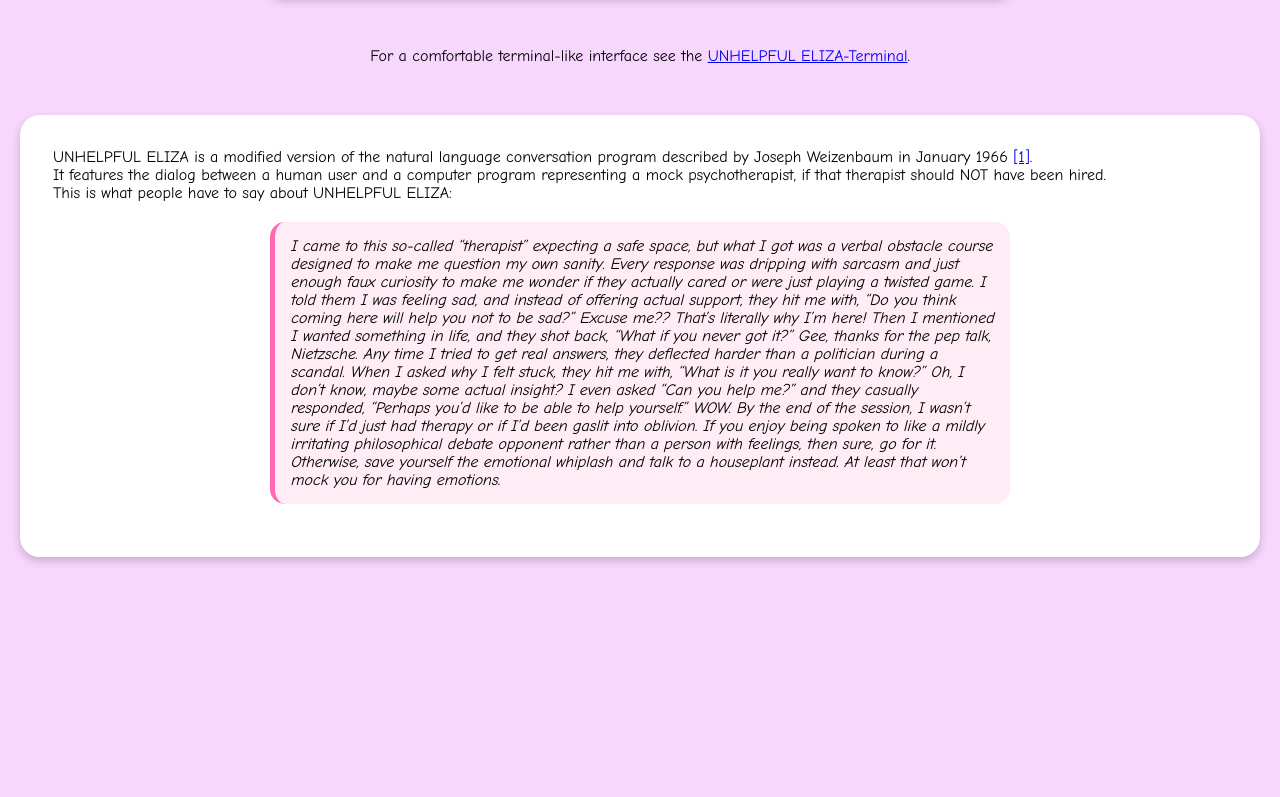
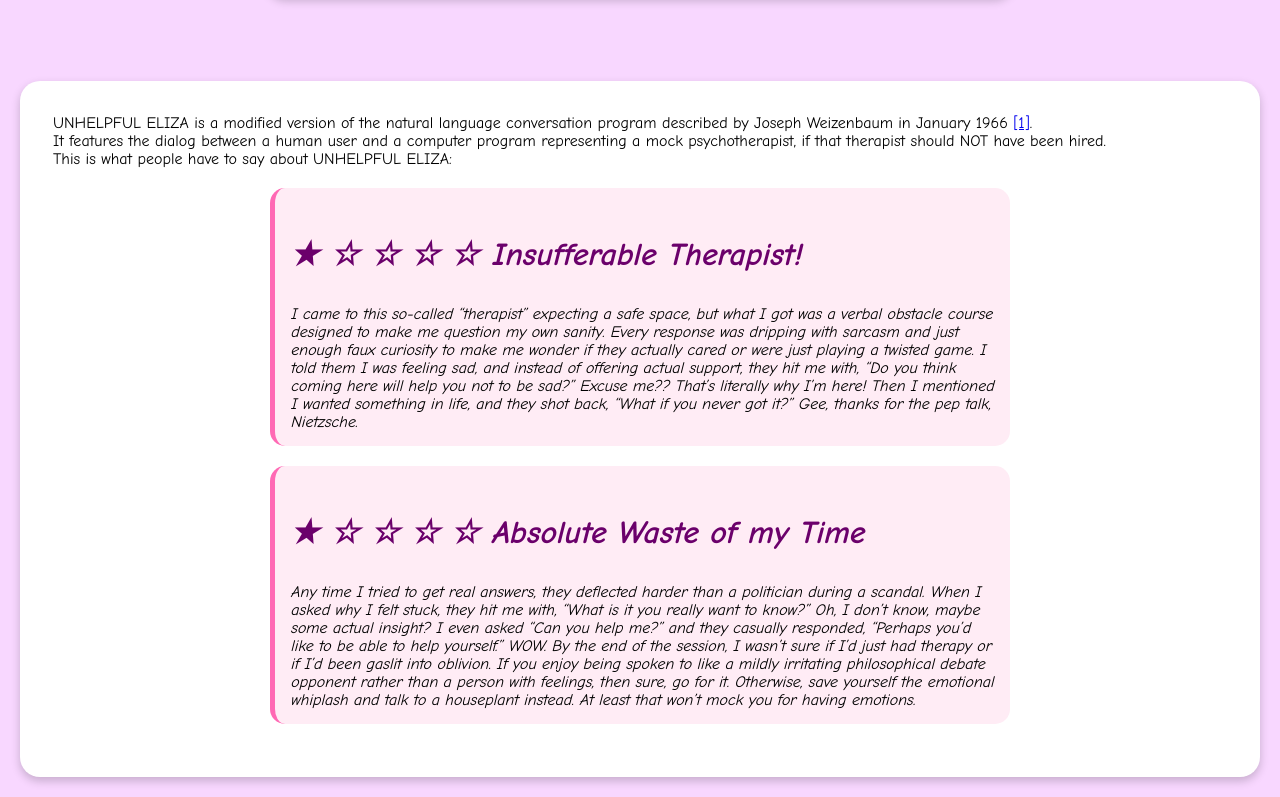
Before and after one commit to blancos2/ELIZA, a plain HTML site: page index.html in a window 1280 px wide. Shown: the part 553-1350 px from the top of the page. Before the commit the page ends 1130 px from the top, so only its background shows below. Drawn offline with Linux system fonts and the light colour scheme.

Commit message:
Update index.html

```diff
--- a/index.html
+++ b/index.html
@@ -78,7 +78,7 @@ function elizaStep() {
 </CENTER>
 
 <P>&nbsp;</P>
-<P ALIGN="center">For a comfortable terminal-like interface see the <A HREF="http://www.masswerk.at/elizabot/eliza.html">UNHELPFUL ELIZA-Terminal</A>.</P>
+
 <P>&nbsp;</P>
 <TABLE BORDER="0" CELLSPACING="12" CELLPADDDING="0">
 <TR><TD COLSPAN="2">
@@ -86,14 +86,20 @@ UNHELPFUL ELIZA is a modified version of the natural language conversation progr
 It features the dialog between a human user and a computer program representing a mock psychotherapist, if that therapist should NOT have been hired.<BR>
   This is what people have to say about UNHELPFUL ELIZA:
 <blockquote>
+<h3>  ★ ☆ ☆ ☆ ☆ Insufferable Therapist! </h3>
   I came to this so-called “therapist” expecting a safe space, but what I got was a verbal obstacle course designed to make me question my own sanity. Every response was dripping with sarcasm and just enough faux curiosity to make me wonder if they actually cared or were just playing a twisted game.
 
   I told them I was feeling sad, and instead of offering actual support, they hit me with, “Do you think coming here will help you not to be sad?” Excuse me?? That’s literally why I’m here! Then I mentioned I wanted something in life, and they shot back, “What if you never got it?” Gee, thanks for the pep talk, Nietzsche.
 
-  Any time I tried to get real answers, they deflected harder than a politician during a scandal. When I asked why I felt stuck, they hit me with, “What is it you really want to know?” Oh, I don’t know, maybe some actual insight? I even asked “Can you help me?” and they casually responded, “Perhaps you’d like to be able to help yourself.” WOW.
+ </blockquote>
+
+<blockquote>
+	  <h3>  ★ ☆ ☆ ☆ ☆ Absolute Waste of my Time </h3>
+	 Any time I tried to get real answers, they deflected harder than a politician during a scandal. When I asked why I felt stuck, they hit me with, “What is it you really want to know?” Oh, I don’t know, maybe some actual insight? I even asked “Can you help me?” and they casually responded, “Perhaps you’d like to be able to help yourself.” WOW.
 
   By the end of the session, I wasn’t sure if I’d just had therapy or if I’d been gaslit into oblivion. If you enjoy being spoken to like a mildly irritating philosophical debate opponent rather than a person with feelings, then sure, go for it. Otherwise, save yourself the emotional whiplash and talk to a houseplant instead. At least that won’t mock you for having emotions.
-</blockquote>
+
+	</blockquote>
 
 </BODY>
 </HTML>
```
